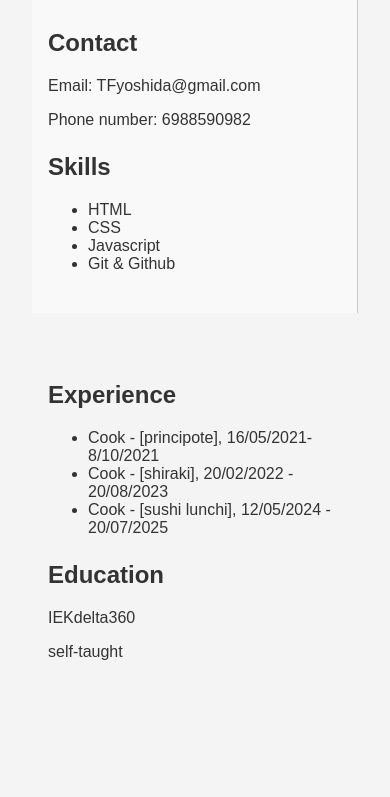
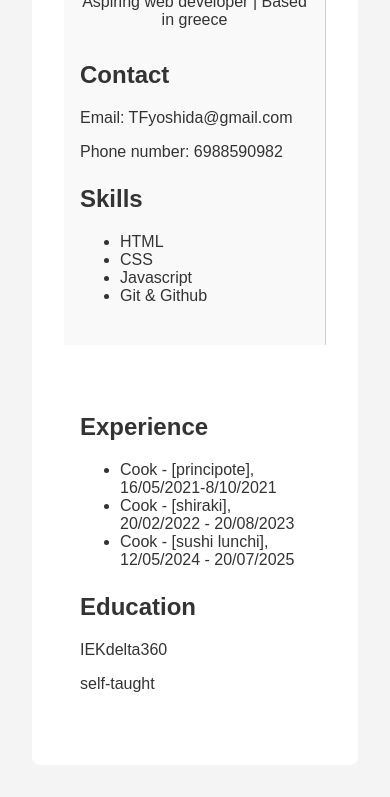
Before and after one commit to Taiyo861/my-resume, a plain HTML site: page index.html in a window 390 px wide. Shown: the part 161-958 px from the top of the page. Before the commit the page ends 894 px from the top, so only its background shows below. Drawn offline with Linux system fonts and the light colour scheme.

Commit message:
Add responsive layout with media query

```diff
--- a/style.css
+++ b/style.css
@@ -21,6 +21,10 @@ section {
 }
 
 .grid-container {
+    background-color: white;
+    padding: 2rem;
+    border-radius: 8px;
+    box-shadow: 0 0 10px rgba(0,0,0,0,1);
     display: grid;
     grid-template-columns: 1fr, 2fr;
     gap: 2rem;
@@ -35,3 +39,9 @@ section {
 .right-column {
     padding: 1rem;
 }
+
+@media (max-width: 768px) {
+  .grid-container {
+    grid-template-columns: 1fr;
+  }
+}
```
